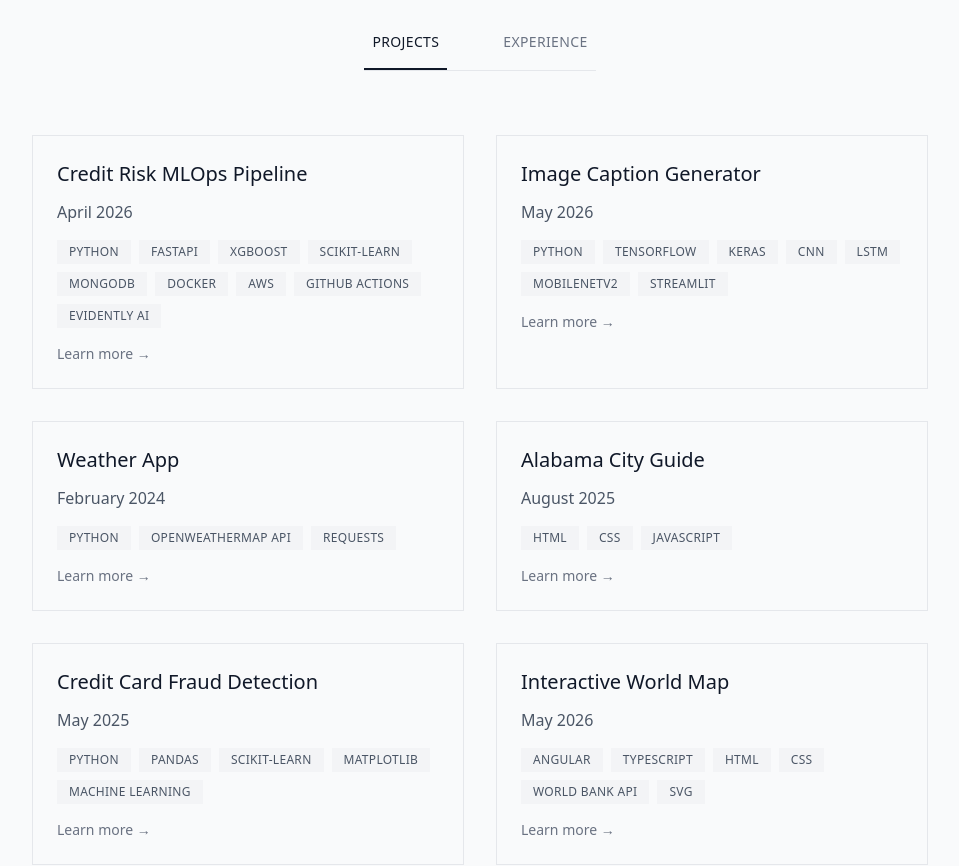
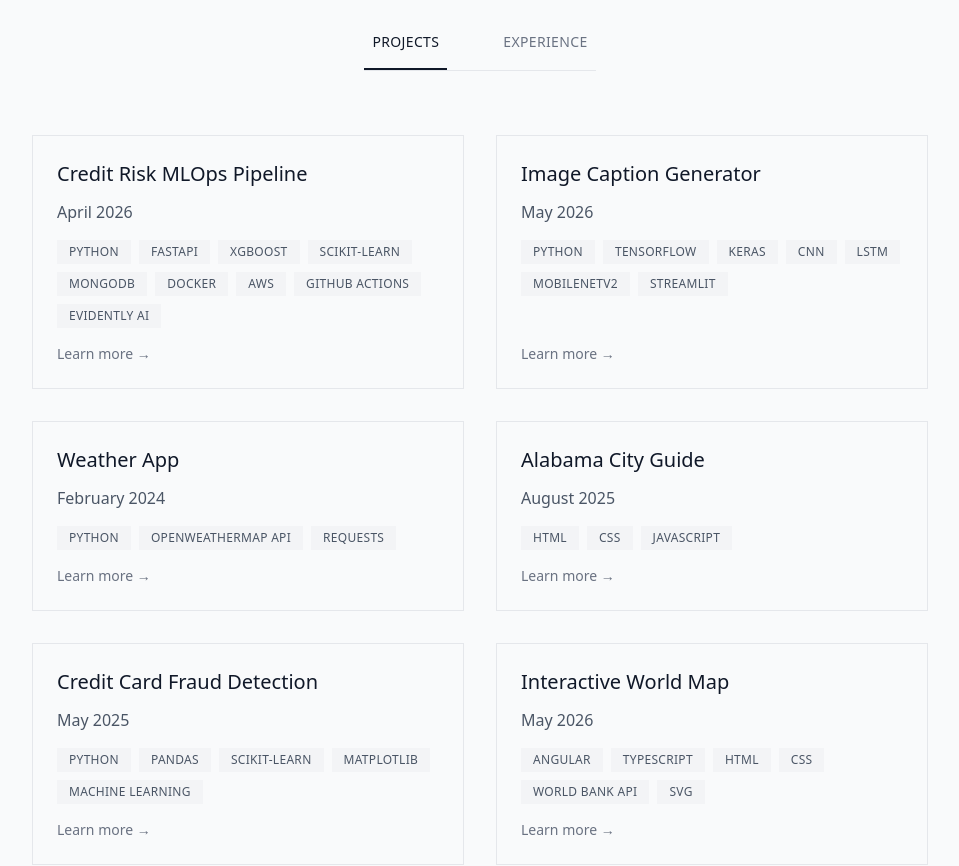
Before and after one commit to josierra21/jportfolio, a React (Vite) app: page / in a window 1280 px wide. Shown: the part 740-1606 px from the top of the page, without its empty margins (160-1119 px from the left). Built offline with nearby package versions, Linux system fonts and the light colour scheme.

Commit message:
updated projects

```diff
--- a/src/components/experience/experience.tsx
+++ b/src/components/experience/experience.tsx
@@ -312,14 +312,14 @@ export const Experience: FC = () => {
               {projects.map((project, index) => (
                 <div
                   key={index}
-                  className="border border-gray-200 p-6 hover:border-gray-300 cursor-pointer transition-colors"
+                  className="border border-gray-200 p-6 hover:border-gray-300 cursor-pointer transition-colors flex flex-col"
                   onClick={() => setSelectedProject(project.title)}
                 >
                   <h3 className="text-xl font-medium text-gray-900 mb-3">
                     {project.title}
                   </h3>
                   <p className="text-gray-600 mb-4">{project.description}</p>
-                  <div className="flex flex-wrap gap-2 mb-4">
+                  <div className="flex flex-wrap gap-2 mb-4 flex-1 content-start">
                     {project.techStack?.map((tech, techIndex) => (
                       <span
                         key={techIndex}
```
